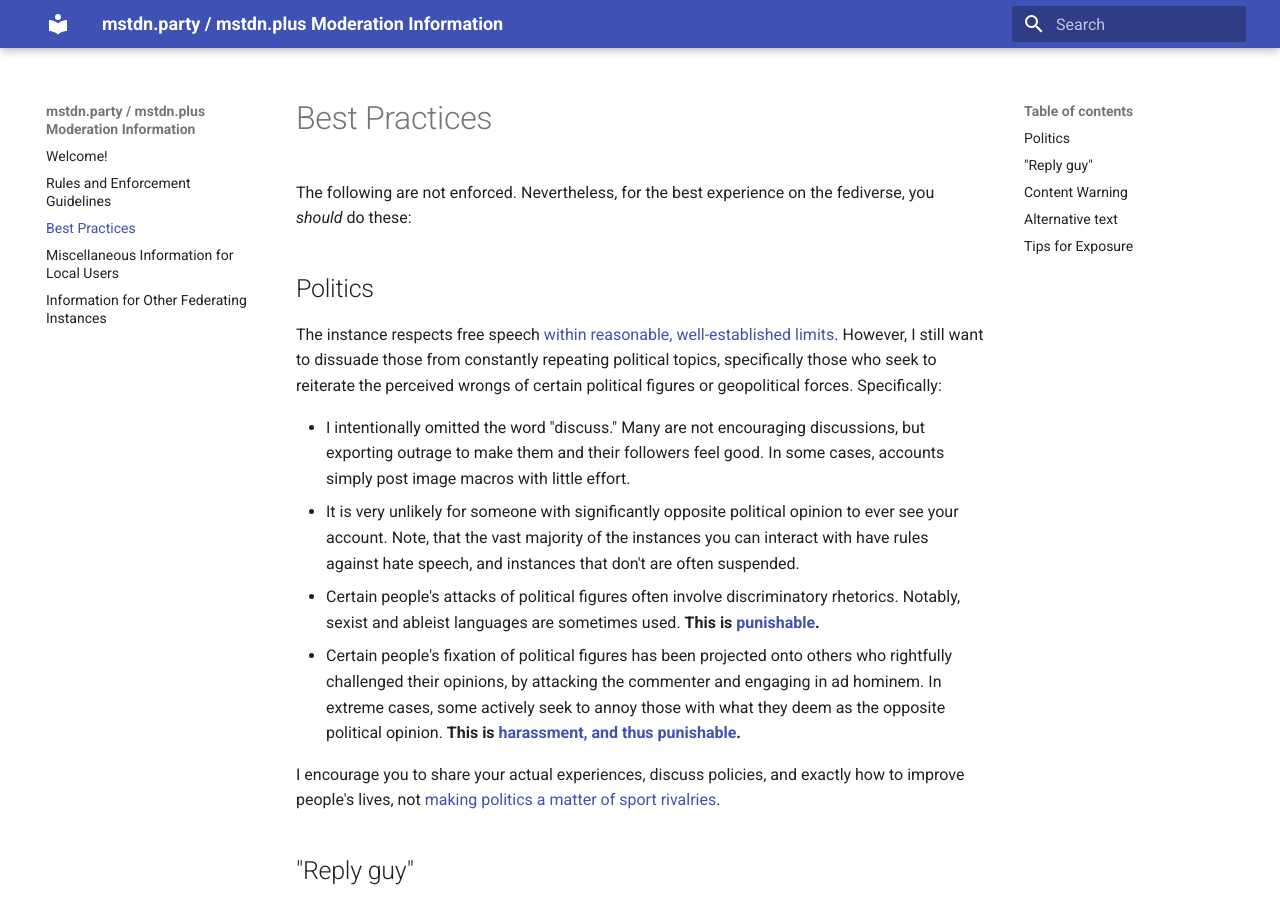
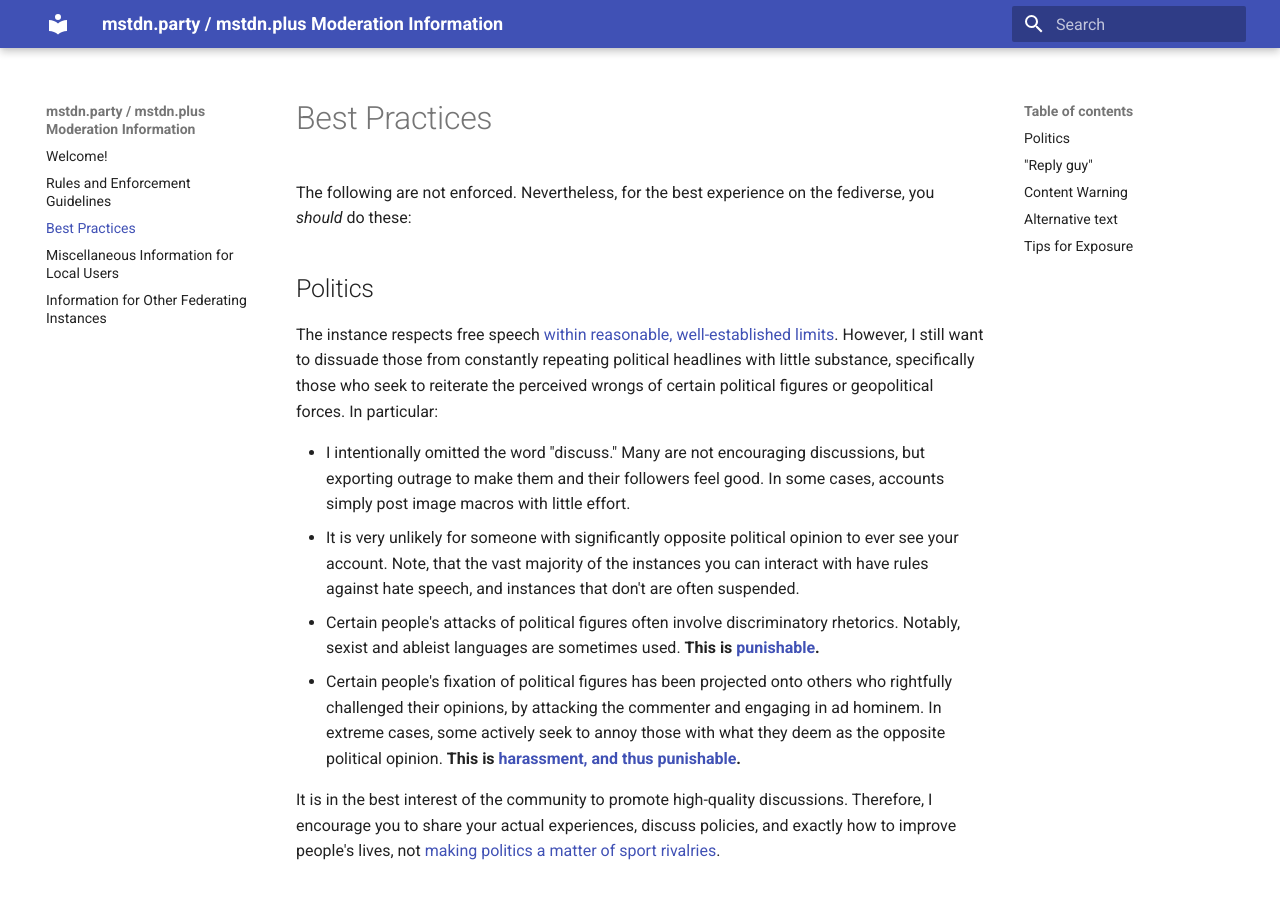
Before and after one commit to austinhuang0131/mstdn-party-plus, an MkDocs documentation site: the page built from docs/best-practices.md, in a window 1280 px wide and 900 px high. Built offline with MkDocs 1.6.1 and Material for MkDocs 9.7.7, drawn with Linux system fonts in a browser that asks for light colours.

Commit message:
more words

```diff
--- a/docs/best-practices.md
+++ b/docs/best-practices.md
@@ -4,14 +4,14 @@
 
 ## Politics
 
-The instance respects free speech [within reasonable, well-established limits](rules.md). However, I still want to dissuade those from constantly repeating political topics, specifically those who seek to reiterate the perceived wrongs of certain political figures or geopolitical forces. Specifically:
+The instance respects free speech [within reasonable, well-established limits](rules.md). However, I still want to dissuade those from constantly repeating political headlines with little substance, specifically those who seek to reiterate the perceived wrongs of certain political figures or geopolitical forces. In particular:
 
 * I intentionally omitted the word "discuss." Many are not encouraging discussions, but exporting outrage to make them and their followers feel good. In some cases, accounts simply post image macros with little effort.
 * It is very unlikely for someone with significantly opposite political opinion to ever see your account. Note, that the vast majority of the instances you can interact with have rules against hate speech, and instances that don't are often suspended.
 * Certain people's attacks of political figures often involve discriminatory rhetorics. Notably, sexist and ableist languages are sometimes used. **This is [punishable](rules.md#no-discrimination).**
 * Certain people's fixation of political figures has been projected onto others who rightfully challenged their opinions, by attacking the commenter and engaging in ad hominem. In extreme cases, some actively seek to annoy those with what they deem as the opposite political opinion. **This is [harassment, and thus punishable](rules.md#no-harassment).**
 
-I encourage you to share your actual experiences, discuss policies, and exactly how to improve people's lives, not [making politics a matter of sport rivalries](https://news.ku.edu/2015/04/13/study-most-partisans-treat-politics-sports-rivalries-instead-focusing-issues).
+It is in the best interest of the community to promote high-quality discussions. Therefore, I encourage you to share your actual experiences, discuss policies, and exactly how to improve people's lives, not [making politics a matter of sport rivalries](https://news.ku.edu/2015/04/13/study-most-partisans-treat-politics-sports-rivalries-instead-focusing-issues).
 
 ## "Reply guy"
 
```
Also changed, not shown: docs/rules.md (+1 -1 lines).
